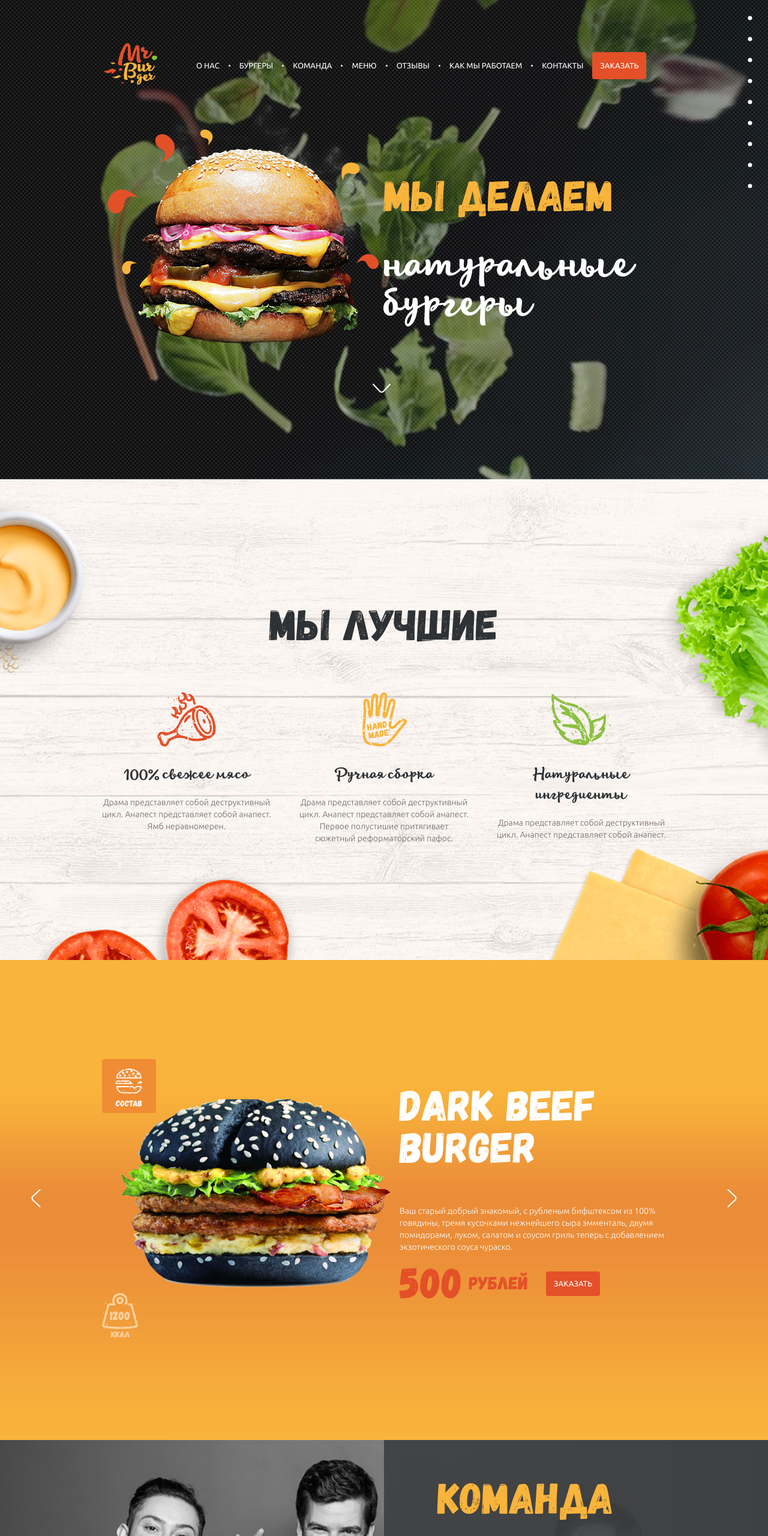
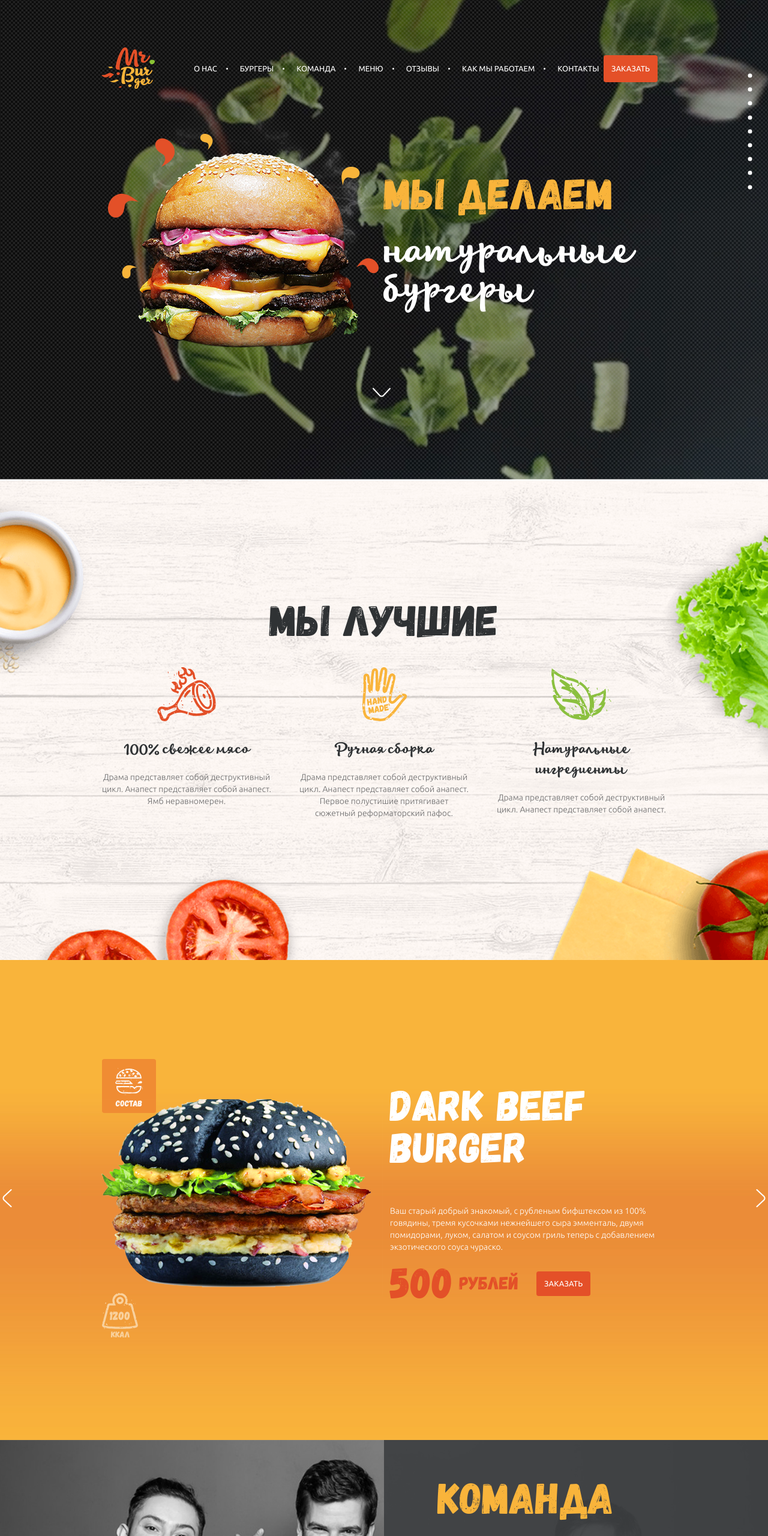
Before and after one commit to Adelinaa94/first_site, a plain HTML site: page index.html in a window 1280 px wide. Shown: the top 2560 px of the page at 60% size. Drawn offline with nearby package versions, Linux system fonts and the light colour scheme.

Commit message:
Работала над адаптивом

```diff
--- a/css/_misc/_layout.scss
+++ b/css/_misc/_layout.scss
@@ -20,6 +20,7 @@ body {
     -moz-osx-font-smoothing: grayscale;
     position: relative;
     color: $black;
+    margin: 0;
 }
 
 .wrapper {
--- a/css/blocks/_best.scss
+++ b/css/blocks/_best.scss
@@ -10,6 +10,7 @@
 .best__list {
     display: flex;
     justify-content: space-between;
+    margin-bottom: rem(50px);
 
     @include phones {
         flex-direction: column;
--- a/css/blocks/_burger__slider.scss
+++ b/css/blocks/_burger__slider.scss
@@ -21,7 +21,7 @@
 
 .go-right-btn__pic {
     transform: rotate(-90deg);
-    margin-right: rem(45px);
+    margin-right: -0.1875rem;
 
     @include phones {
         margin-right:0;
@@ -30,7 +30,7 @@
 
 .go-left-btn__pic {
     transform: rotate(90deg);
-    margin-left: rem(45px);
+    margin-left: -0.1875rem;
 
     @include phones {
         margin-left:0;
@@ -63,7 +63,7 @@
     text-decoration: none;
     display: flex;
     flex-direction: column;
-    margin-right: rem(-95px);
+    margin-right: -7.9375rem;
     height: rem(470px);
 
     @include tablets {
@@ -119,6 +119,10 @@
     display: flex;
     height: rem(60px);
     width: rem(60px);
+
+    @include phones{
+        margin-right: rem(25px);
+    }
 }
 
 .kkal__icon {
@@ -150,7 +154,7 @@
 .content__left {
     display: block;
     width: 40%;
-    margin-right: rem(125px);
+    margin-right: 8.8125rem;
 
     @include tablets {
         width: 100%;
--- a/css/blocks/_hero.scss
+++ b/css/blocks/_hero.scss
@@ -1,5 +1,5 @@
 .hero {
-    background: url('/img/bg/hero-bg.jpg') center center no-repeat;
+    background: url('/img/bg/hero-bg.jpg') 0 bottom no-repeat;
     background-size: cover;
     position: relative;
 }
@@ -11,16 +11,21 @@
 .header {
     display: flex;
     align-items: center;
+    margin-top: rem(-25px);
 }
 
 .header__logo {
     z-index: 15;
+    margin-left: -0.25rem;
+    margin-top: rem(40px);
 }
 
 .header__btns {
     display: flex;
     align-items: center;
     padding-left: rem(65px);
+    padding-top: rem(35px);
+
     @include tablets{
         position: relative;
         width: 100%;
@@ -30,6 +35,8 @@
 .header__menu {
     flex: 1;
     text-align: right;
+    width: rem(680px);
+
     @include tablets{
         right: 0;
     }
@@ -69,6 +76,8 @@
 .nav__item {
     display: flex;
     align-items: center;
+    margin-right: rem(5px);
+
     @include tablets {
         position: relative;
         height: rem(70px);
@@ -127,6 +136,8 @@
 }
 
 .btn-header-order {
+    margin-left: -2.75rem;
+
     @include tablets {
         right: 10%;
     }
@@ -169,6 +180,7 @@
     }
 }
 
+
 .hero__pic {
     display: flex;
     justify-content: center;
@@ -178,7 +190,7 @@
 }
 
 .hero__right {
-    padding-top: rem(115px);
+    padding-top: 6.1875rem;
 
 
     @include tablets {
@@ -192,6 +204,7 @@
     @include Lifehack();
     text-transform: lowercase;
     line-height: 1em;
+    margin-bottom: rem(25px);
 
     @include tablets {
         text-align: center;
--- a/css/blocks/hamburger-menu-link.scss
+++ b/css/blocks/hamburger-menu-link.scss
@@ -49,7 +49,7 @@
 .cross_btn {
     display: none;
     position: absolute;
-    top: rem(20px);
+    top: 7.25rem;
     right: rem(40px);
     width: rem(20px);
     height: rem(20px);
@@ -57,6 +57,7 @@
 
     @include phones {
         right: rem(30px);
+        top: 4.25rem;
     }
 }
 
--- a/css/common/_btn.scss
+++ b/css/common/_btn.scss
@@ -40,7 +40,7 @@
     text-decoration: none;
     @include Ubunturegular();
     padding: rem(13px);
-    margin-left: rem(15px);
+    margin-left: 2.9375rem;
 }
 
 .btn-order {
--- a/css/common/_fixedmenu.scss
+++ b/css/common/_fixedmenu.scss
@@ -1,6 +1,6 @@
 .fixed-menu {
     position: fixed;
-    top: rem(20px);
+    top: 7.25rem;
     right: rem(20px);
 
     @include tablets {
@@ -9,7 +9,7 @@
 }
 
 .fixed-menu__item {
-    margin-bottom: rem(15px);
+    margin-bottom: 0.2rem;
 }
 
 .fixed-menu__link {
--- a/css/common/section-title.scss
+++ b/css/common/section-title.scss
@@ -16,6 +16,7 @@
     &_align {
         &_center {
             text-align: center;
+            margin-bottom: rem(25px);
         }
     }
 
@@ -32,3 +33,7 @@
         padding-left: rem(30px);
     }
 }
+
+.section__title__hero {
+    margin-bottom: rem(-20px);
+}
```
Also changed, not shown: css/main.css, 1 other file.
